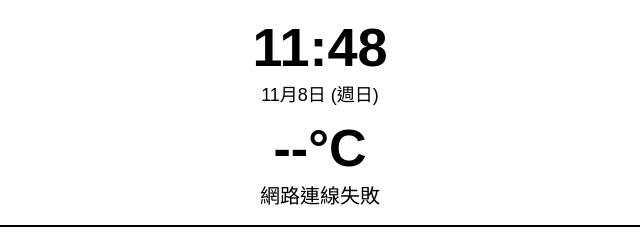
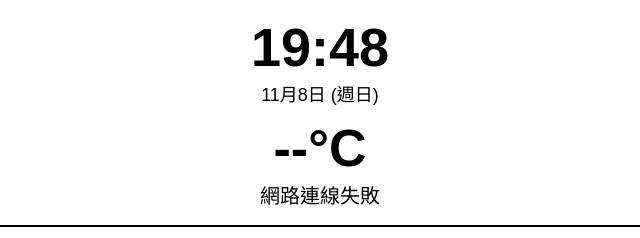
Before and after one commit to ambbccdd/kindle-weather, a plain HTML site: page index.html in a window 1280 px wide. Shown: the top 238 px of the page, 320-960 px from the left. Drawn offline with Linux system fonts and the light colour scheme; no server answers.

Commit message:
Update index.html

```diff
--- a/index.html
+++ b/index.html
@@ -74,12 +74,17 @@
   <script>
     // 1. 本地時鐘（完全避開 ES6 語法）
 function setClock() {
-      var d = new Date();
+  // 自動將時間鎖定為 UTC+8 (台灣時區)
+  var now = new Date();
+  var utc = now.getTime() + (now.getTimezoneOffset() * 60000);
+  var d = new Date(utc + (3600000 * 8));
+
   var days = ['日', '一', '二', '三', '四', '五', '六'];
   var h = d.getHours();
   var m = d.getMinutes();
   var hStr = (h < 10 ? '0' : '') + h;
   var mStr = (m < 10 ? '0' : '') + m;
+
   document.getElementById('clock').innerHTML = hStr + ':' + mStr;
   document.getElementById('date').innerHTML = (d.getMonth() + 1) + '月' + d.getDate() + '日 (週' + days[d.getDay()] + ')';
 }
```
Lines whose indentation alone changed are shown as unchanged.
